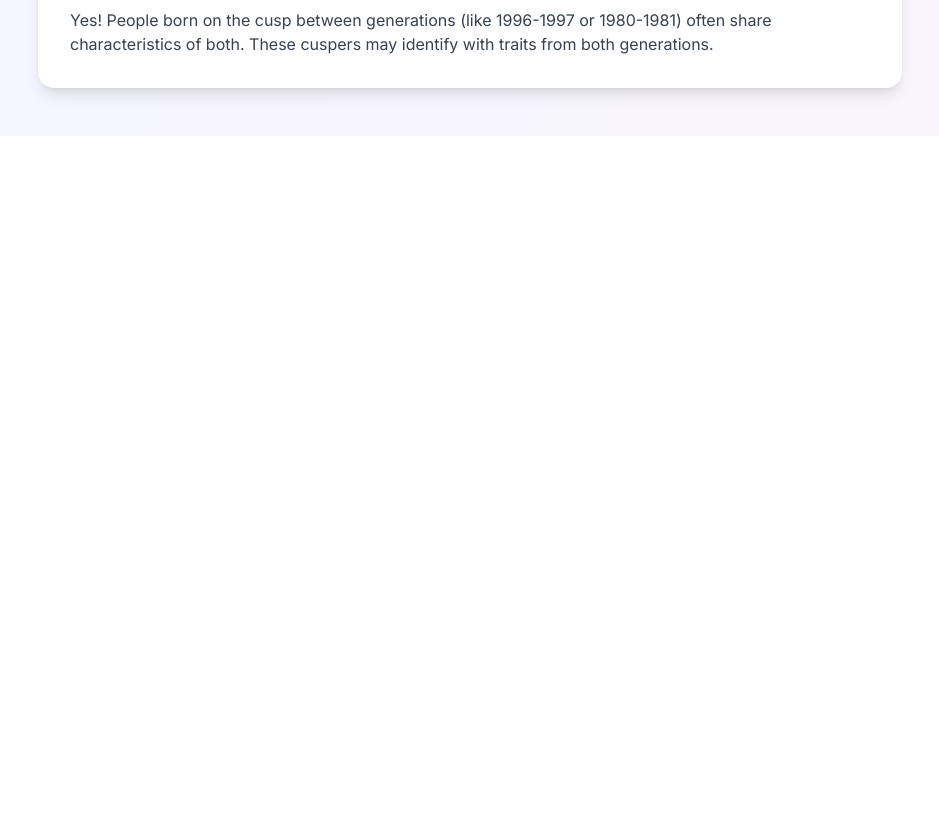
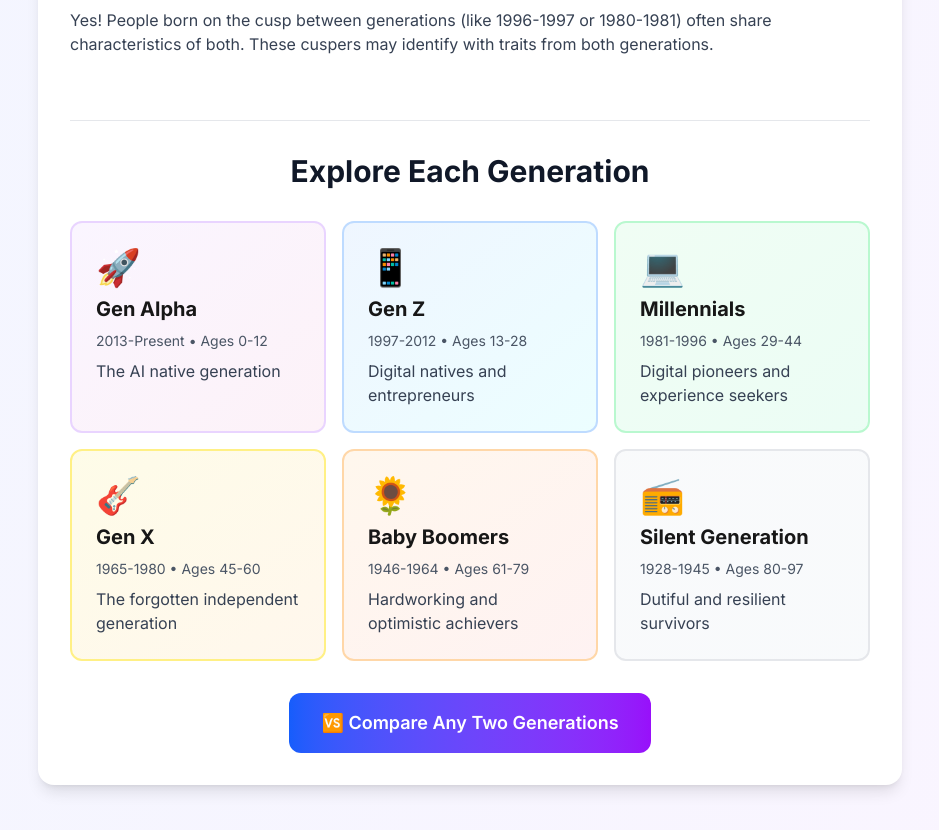
Before and after one commit to duncan-morton/findmygen-site, a Next.js app: page / in a window 1280 px wide. Shown: the part 3328-4158 px from the top of the page, without its empty margins (170-1109 px from the left). Before the commit the page ends 3464 px from the top, so only its background shows below. Built offline with nearby package versions, Linux system fonts and the light colour scheme.

Commit message:
Homepage links added

```diff
--- a/app/page.js
+++ b/app/page.js
@@ -314,6 +314,61 @@ export default function Home() {
               <h3 className="text-xl font-bold text-gray-900 mb-2">Can you be between two generations?</h3>
               <p className="text-gray-700">Yes! People born on the cusp between generations (like 1996-1997 or 1980-1981) often share characteristics of both. These cuspers may identify with traits from both generations.</p>
             </div>
+            {/* Browse All Generations Section */}
+<div className="mt-16 pt-8 border-t border-gray-200">
+  <h2 className="text-3xl font-bold text-center mb-8 text-gray-900">
+    Explore Each Generation
+  </h2>
+  <div className="grid md:grid-cols-2 lg:grid-cols-3 gap-4">
+    <Link href="/gen-alpha" className="p-6 bg-gradient-to-br from-purple-50 to-pink-50 rounded-xl hover:shadow-lg transition border-2 border-purple-200 hover:border-purple-400">
+      <div className="text-4xl mb-2">🚀</div>
+      <h3 className="text-xl font-bold mb-2">Gen Alpha</h3>
+      <p className="text-gray-600 text-sm">2013-Present • Ages 0-12</p>
+      <p className="text-gray-700 mt-2">The AI native generation</p>
+    </Link>
+
+    <Link href="/gen-z" className="p-6 bg-gradient-to-br from-blue-50 to-cyan-50 rounded-xl hover:shadow-lg transition border-2 border-blue-200 hover:border-blue-400">
+      <div className="text-4xl mb-2">📱</div>
+      <h3 className="text-xl font-bold mb-2">Gen Z</h3>
+      <p className="text-gray-600 text-sm">1997-2012 • Ages 13-28</p>
+      <p className="text-gray-700 mt-2">Digital natives and entrepreneurs</p>
+    </Link>
+
+    <Link href="/millennials" className="p-6 bg-gradient-to-br from-green-50 to-emerald-50 rounded-xl hover:shadow-lg transition border-2 border-green-200 hover:border-green-400">
+      <div className="text-4xl mb-2">💻</div>
+      <h3 className="text-xl font-bold mb-2">Millennials</h3>
+      <p className="text-gray-600 text-sm">1981-1996 • Ages 29-44</p>
+      <p className="text-gray-700 mt-2">Digital pioneers and experience seekers</p>
+    </Link>
+
+    <Link href="/gen-x" className="p-6 bg-gradient-to-br from-yellow-50 to-orange-50 rounded-xl hover:shadow-lg transition border-2 border-yellow-200 hover:border-yellow-400">
+      <div className="text-4xl mb-2">🎸</div>
+      <h3 className="text-xl font-bold mb-2">Gen X</h3>
+      <p className="text-gray-600 text-sm">1965-1980 • Ages 45-60</p>
+      <p className="text-gray-700 mt-2">The forgotten independent generation</p>
+    </Link>
+
+    <Link href="/baby-boomers" className="p-6 bg-gradient-to-br from-orange-50 to-red-50 rounded-xl hover:shadow-lg transition border-2 border-orange-200 hover:border-orange-400">
+      <div className="text-4xl mb-2">🌻</div>
+      <h3 className="text-xl font-bold mb-2">Baby Boomers</h3>
+      <p className="text-gray-600 text-sm">1946-1964 • Ages 61-79</p>
+      <p className="text-gray-700 mt-2">Hardworking and optimistic achievers</p>
+    </Link>
+
+    <Link href="/silent-generation" className="p-6 bg-gradient-to-br from-gray-50 to-slate-50 rounded-xl hover:shadow-lg transition border-2 border-gray-200 hover:border-gray-400">
+      <div className="text-4xl mb-2">📻</div>
+      <h3 className="text-xl font-bold mb-2">Silent Generation</h3>
+      <p className="text-gray-600 text-sm">1928-1945 • Ages 80-97</p>
+      <p className="text-gray-700 mt-2">Dutiful and resilient survivors</p>
+    </Link>
+  </div>
+
+  <div className="text-center mt-8">
+    <Link href="/compare" className="inline-block bg-gradient-to-r from-blue-600 to-purple-600 text-white px-8 py-4 rounded-xl hover:from-blue-700 hover:to-purple-700 transition font-semibold text-lg">
+      🆚 Compare Any Two Generations
+    </Link>
+  </div>
+</div>
           </div>
         </div>
       </div>
```
